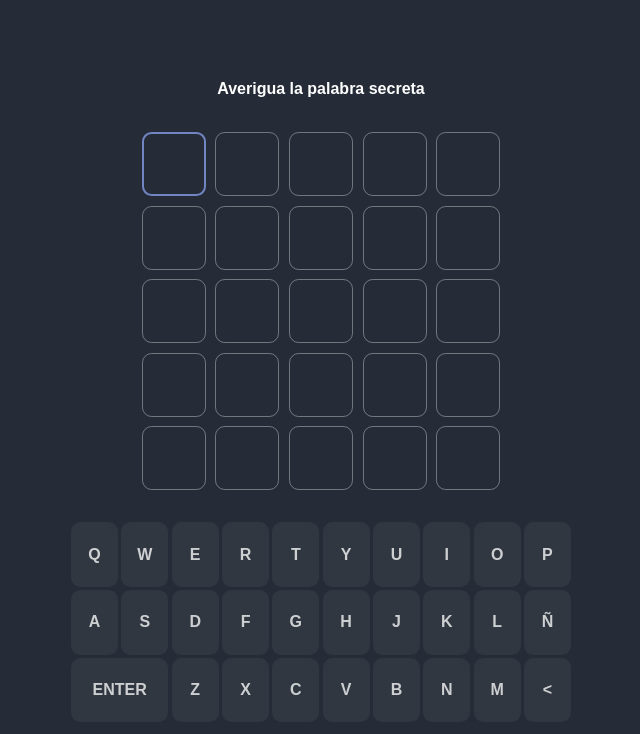
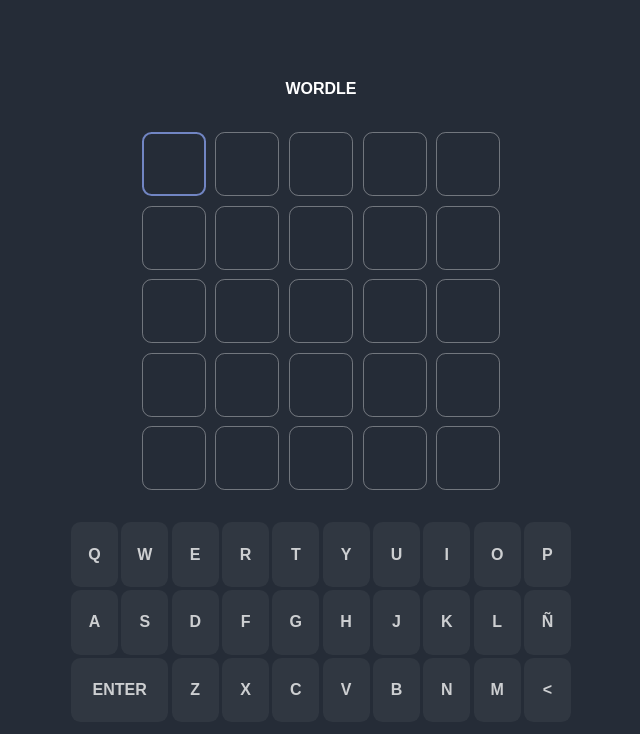
Before and after one commit to jatinsrungarapu/wordle, a plain HTML site: page wordlee-game-main/index.html in a window 1280 px wide. Shown: the whole page, without its empty margins (319-959 px from the left). Drawn offline with Linux system fonts and the light colour scheme.

Commit message:
Update index.html

```diff
--- a/wordlee-game-main/index.html
+++ b/wordlee-game-main/index.html
@@ -14,7 +14,7 @@
 <body>
     <div class="wordlee game">
             <div class="game__box wordlee__box">
-                <span class="wordlee__info">Averigua la palabra secreta</span>
+                <span class="wordlee__info">WORDLE</span>
                 <!-- Panel -->
                 <div class="wordlee__panel">
                     <!-- See panel created in JS file -->
```
